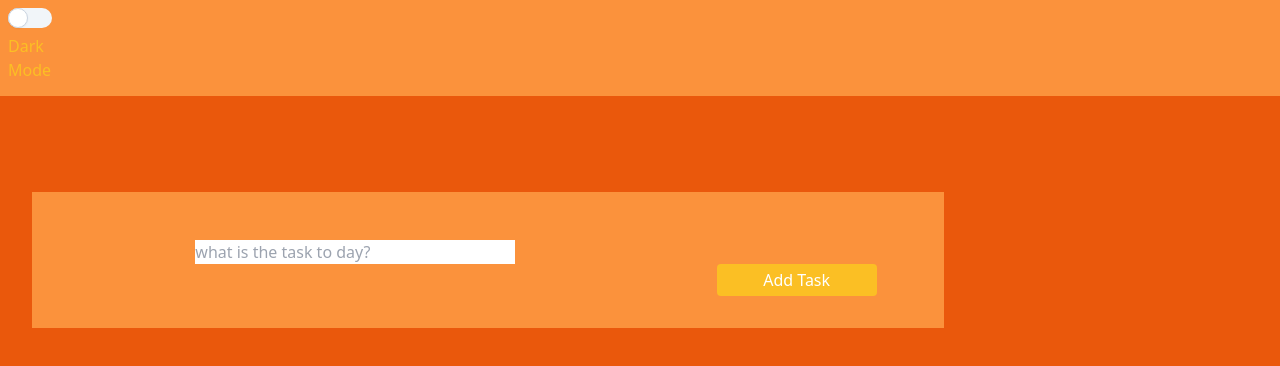
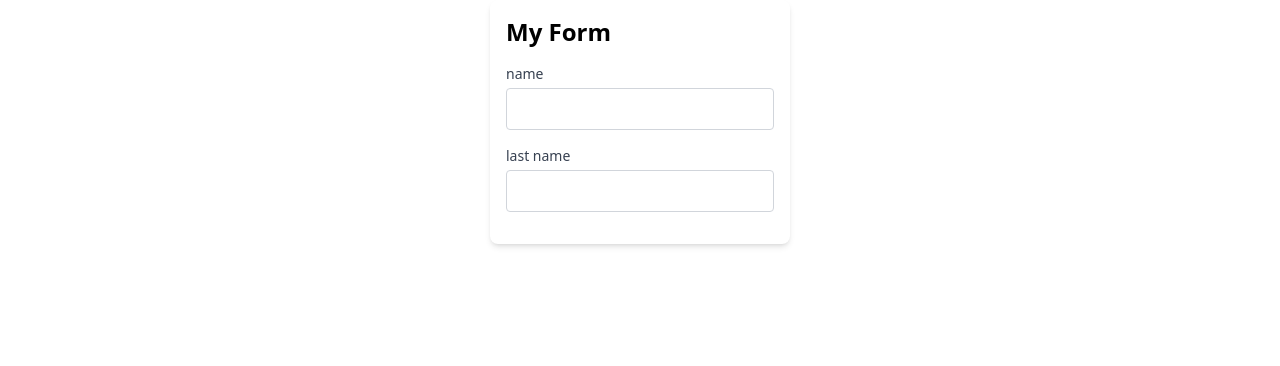
Before and after one commit to FatemehKhaghanpoor/Home-work, a React (Create React App) app: page / in a window 1280 px wide. Shown: the top 366 px of the page. Built offline with nearby package versions, Linux system fonts and the light colour scheme.

Commit message:
change the files to new project

```diff
--- a/package.json
+++ b/package.json
@@ -5,6 +5,7 @@
   "dependencies": {
     "@emotion/react": "^11.13.3",
     "@emotion/styled": "^11.13.0",
+    "@hookform/resolvers": "^3.9.1",
     "@mui/icons-material": "^6.1.7",
     "@mui/material": "^6.1.7",
     "@mui/styled-engine-sc": "^6.1.7",
@@ -13,9 +14,11 @@
     "@testing-library/user-event": "^13.5.0",
     "react": "^18.3.1",
     "react-dom": "^18.3.1",
+    "react-hook-form": "^7.53.2",
     "react-scripts": "5.0.1",
     "styled-components": "^6.1.13",
-    "web-vitals": "^2.1.4"
+    "web-vitals": "^2.1.4",
+    "yup": "^1.4.0"
   },
   "scripts": {
     "start": "react-scripts start",
@@ -42,6 +45,7 @@
     ]
   },
   "devDependencies": {
+    "prop-types": "^15.8.1",
     "tailwindcss": "^3.4.15"
   }
 }
--- a/src/App.js
+++ b/src/App.js
@@ -1,19 +1,13 @@
-import ToDoWrapper from "./component/todoWrapper";
+import React from "react";
 import "./index.css";
-import ThemeProvider from "./context/theme-provider";
-import Header from "./component/header";
+import MyForm from "./component/form";
+
 
 function App() {
   return (
-    <div >
-
-
-      <ThemeProvider>
-        <Header/>
-        <ToDoWrapper />
-      </ThemeProvider>
-    </div>
+   <MyForm/>
   );
 }
 
+
 export default App;
--- a/src/component/editToDoForm/index.jsx
+++ /dev/null
@@ -1,30 +0,0 @@
-import React, { useState } from "react";
-import Button from "../botton";
-
-const EditToDoForm = ({ editToDo, task }) => {
-  const [value, setValue] = useState(task.task);
-
-  const handleSubmit = (e) => {
-    e.preventDefault();
-    editToDo(value, task.id);
-    setValue("");
-  };
-  return (
-    <div className=" place-items-center mt-16 w-3/4 min-h-5 p-8   bg-orange-400">
-      {" "}
-      <form onSubmit={handleSubmit}>
-        <input
-          type="text"
-          placeholder={"Update task"}
-          value={value}
-          onChange={(e) => {
-            setValue(e.target.value);
-          }}
-        />
-        <Button title={"Update task"} />
-      </form>
-    </div>
-  );
-};
-
-export default EditToDoForm;
--- /dev/null
+++ b/src/component/form/index.jsx
@@ -0,0 +1,82 @@
+import React from "react";
+import { useForm } from "react-hook-form";
+import { yupResolver } from "@hookform/resolvers/yup";
+import * as yup from "yup";
+import MyInput from "../input";
+import { USER_URL } from "../urls";
+
+const MyForm = () => {
+  const schema = yup.object().shape({
+    name: yup
+      .string()
+      .required("name is required !")
+      .min(3, "must be at least 3 characters long"),
+    lastName: yup
+      .string()
+      .required("last name  is required !")
+      .min(3, "must be at least 3 characters long"),
+    email: yup
+      .string()
+      .required("email is required !")
+      .email("email is not valid !!"),
+    age: yup
+      .number()
+      .required("age is required !")
+      .positive("age must be positive !")
+      .typeError("age is required !")
+      .max(99, "age must be less than 99 !"),
+    description: yup.string().optional(),
+  });
+
+  const {
+    register,
+    handleSubmit,
+    formState: { errors, isValid },
+  } = useForm({
+    resolver: yupResolver(schema),
+    mode: "onChange",
+  });
+
+  const inputs = [
+    {
+      id: 1,
+      name: "name",
+      label: "name",
+      type: "text",
+    },
+    {
+      id: 2,
+      label: "last name",
+      name: "lastName",
+      type: "text",
+    },
+
+  ];
+
+  const onSubmit = (data) => {
+    fetch(USER_URL, {
+      method: "POST",
+      body: JSON.stringify(data),
+    });
+  };
+
+  return (
+    <div className="w-[300px] mx-auto p-4 bg-white shadow-md rounded-lg">
+      <h2 className="w-full text-2xl font-semibold mb-4">My Form</h2>
+      <form onSubmit={handleSubmit(onSubmit)}>
+        {inputs.map((feilds) => (
+          <MyInput
+            key={feilds.id}
+            label={feilds.label}
+            register={register(feilds.name)}
+            error={errors[feilds.name]?.message}
+            type={feilds.type}
+          />
+        ))}
+
+      </form>
+    </div>
+  );
+};
+
+export default MyForm;
--- /dev/null
+++ b/src/component/input/index.jsx
@@ -0,0 +1,26 @@
+import PropTypes from "prop-types";
+import React from "react";
+
+const MyInput = ({ error, label, register, type }) => {
+  return (
+    <div className="mb-4">
+      <label className="block text-sm font-medium text-gray-700">{label}</label>
+      <input
+        {...register}
+        className={`mt-1 block w-full p-2 border ${
+          error ? "border-red-500" : "border-gray-300"
+        } rounded`}
+        type={type}
+      />
+      {!!error && <p className="text-red-500 text-xs">{error}</p>}
+    </div>
+  );
+};
+
+MyInput.propTypes = {
+  label: PropTypes.string.isRequired,
+  register: PropTypes.object,
+  error: PropTypes.string,
+  type: PropTypes.oneOf(["text", "textarea", "checkbox", "radio", "number"]),
+};
+export default MyInput;
--- a/src/component/todo/idex.jsx
+++ /dev/null
@@ -1,26 +0,0 @@
-import React from "react";
-import Button from "../botton";
-
-const ToDo = ({ task, deleteTodo, editToDo }) => {
-  return (
-    <div className="x">
-      <ul className=" overflow-y-auto  ">
-        <li className="bg-orange-400 w-3/4 mt-6  P-2  text-orange-950 font-mono text-l italic font-extrabold">
-          <span className="ml-10 p-2 ">{task.task}</span>
-          <div className="flex justify-end">
-            <Button title={"Delete"} onClick={() => deleteTodo(task.id)} />
-            <Button
-              title={"Edit"}
-              onClick={() => {
-                editToDo(task.id);
-              }}
-            />
-          </div>
-        </li>
-      </ul>
-      <div></div>
-    </div>
-  );
-};
-
-export default ToDo;
--- a/src/component/todoForm/index.jsx
+++ /dev/null
@@ -1,40 +0,0 @@
-import React, { useState, useContext } from "react";
-import Button from "../botton";
-import { ThemeContext } from "../../context/theme-provider";
-
-const ToDoForm = ({ addTodo }) => {
-  const { isDark } = useContext(ThemeContext);
-
-  const [value, setValue] = useState("");
-  const handleSubmit = (e) => {
-    e.preventDefault();
-    addTodo(value);
-    setValue("");
-  };
-  return (
-    <div
-      className={`flex justify-center  mt-16 w-3/4 min-h-20 p-8   ${
-        isDark ? "bg-amber-950" : "bg-orange-400"
-      }`}
-    >
-      <form onSubmit={handleSubmit} className="bg-orange-400 w-11/12">
-        <input
-          type="text"
-          className="w-80 ml-24 mt-4  justify-self-center"
-          placeholder="what is the task to day?"
-          value={value}
-          onChange={(e) => {
-            setValue(e.target.value);
-
-          }}
-        />
-        <div className="flex justify-end">
-
-          <Button title={"Add Task"} />
-        </div>
-      </form>
-    </div>
-  );
-};
-
-export default ToDoForm;
--- a/src/component/todoWrapper/index.jsx
+++ /dev/null
@@ -1,58 +0,0 @@
-import React, { useContext, useState } from "react";
-import ToDoForm from "../todoForm";
-import ToDo from "../todo/idex";
-import EditToDoForm from "../editToDoForm";
-import { ThemeContext } from "../../context/theme-provider";
-
-const ToDoWrapper = () => {
-  const [todos, setTodos] = useState([]);
-  const randomKey = Math.floor(Math.random() * 1000);
-  const { isDark } = useContext(ThemeContext);
-
-  const addTodo = (todo) => {
-    if (todo === "") {
-      alert("enter a task");
-      return;
-    }
-    setTodos([...todos, { id: randomKey, task: todo, editing: false }]);
-  };
-  const deleteTodo = (id) => {
-    setTodos(todos.filter((todo) => todo.id !== id));
-  };
-  const editToDo = (id) => {
-    setTodos(
-      todos.map((todo) =>
-        todo.id === id ? { ...todo, editing: !todo.editing } : todo
-      )
-    );
-  };
-  const editTask = (task, id) => {
-    setTodos(
-      todos.map((todo) =>
-        todo.id === id ? { ...todo, task, editing: !todo.editing } : todo
-      )
-    );
-  };
-  return (
-    <div
-      className={`   w-full h-lvh p-8   ${
-        isDark ? "bg-amber-950" : "bg-orange-600"
-      } `}
-    >
-      <ToDoForm addTodo={addTodo} />
-      {todos.map((todo, index) =>
-        todo.editing ? (
-          <EditToDoForm editToDo={editTask} task={todo} />
-        ) : (
-          <ToDo
-            task={todo}
-            key={index}
-            deleteTodo={deleteTodo}
-            editToDo={editToDo}
-          />
-        )
-      )}
-    </div>
-  );
-};
-export default ToDoWrapper;
--- /dev/null
+++ b/src/component/urls/index.js
@@ -0,0 +1 @@
+export const USER_URL="http://localhost:3030/users"
--- /dev/null
+++ b/src/database/user.json
@@ -0,0 +1,5 @@
+{
+  "users": [
+
+  ]
+}
```
Also changed, not shown: 1 other file (tests, documents, lock files or other folders).
